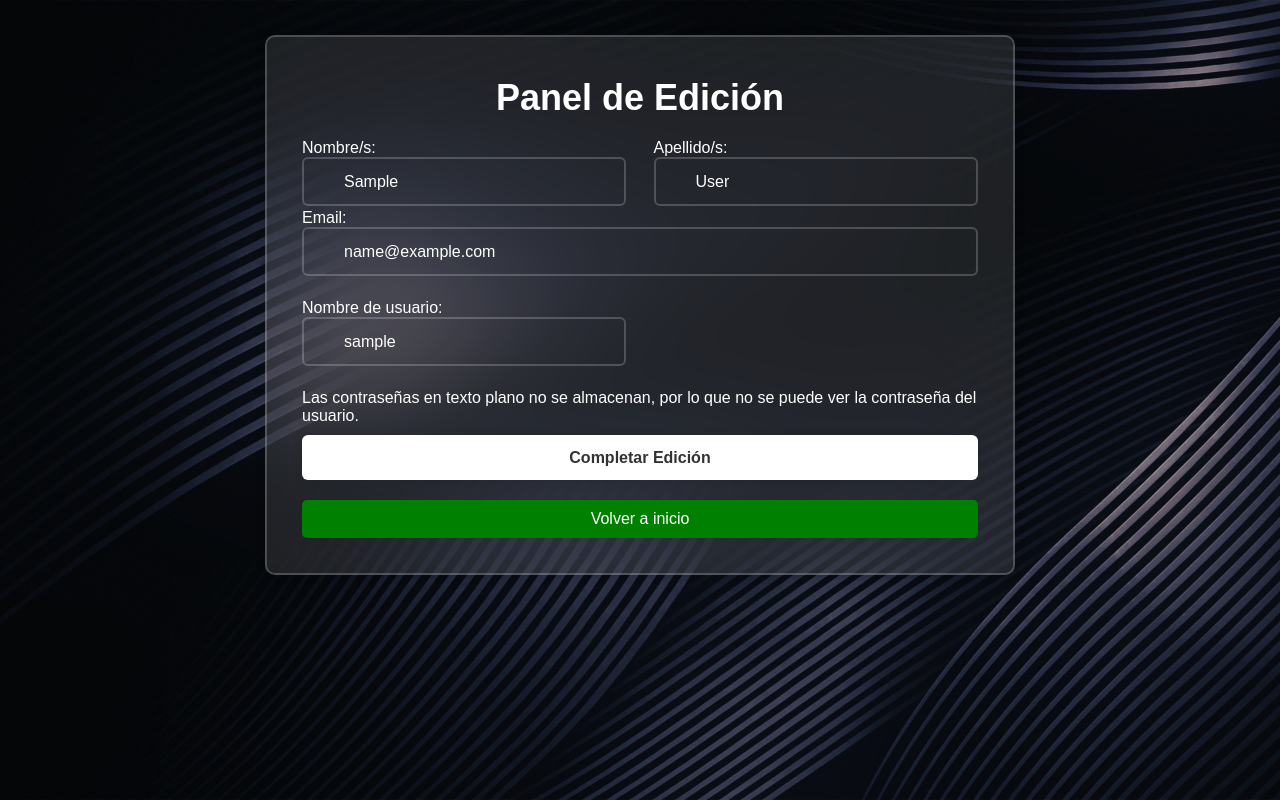
After one commit to FabrizioWall/Sistema_Inventario, a Django app: page /perfil/ in a window 1280 px wide. The commit adds this page. Run offline with Django 5.2, Linux system fonts and the light colour scheme; the visitor is signed in with stand-in values (Sample User, id 1); some libraries are stand-ins or nearby versions.

Commit message:
Version OK 5.0

```diff
--- a/Aplicacion_Inventario/forms.py
+++ b/Aplicacion_Inventario/forms.py
@@ -1,7 +1,21 @@
 from django import forms
 from .models import *
+
+from django.contrib.auth.forms import UserCreationForm, UserChangeForm
 from django.contrib.auth.models import User
-from django.contrib.auth.forms import UserCreationForm
+
+class AvatarForm(forms.Form):
+    imagen = forms.ImageField(required=True)
+
+class UserEditForm(UserChangeForm):
+    email = forms.EmailField(required=True)
+    first_name = forms.CharField(label="Nombre/s", max_length=100, required=True)
+    last_name = forms.CharField(label="Apellido/s", max_length=100, required=True)
+
+    class Meta:
+        model = User
+        fields = ['username', 'email', 'first_name', 'last_name']
+
 
 class RegistroForm(UserCreationForm):
     nombre = forms.CharField(required=True)
--- /dev/null
+++ b/Aplicacion_Inventario/templates/Aplicacion_Inventario/editar_perfil.html
@@ -0,0 +1,72 @@
+<!DOCTYPE html>
+<html lang="es">
+<head>
+    {% load static %}
+
+    <meta charset="UTF-8">
+    <meta name="viewport" content="width=device-width, initial-scale=1.0">
+    <title>SGI - Edición de Perfil</title>
+    <link rel="icon" type="img/x-con" href="{% static 'assets/img/pyd_logo.ico' %}"/>
+    <link href="https://cdn.jsdelivr.net/npm/simple-datatables@7.1.2/dist/style.min.css" rel="stylesheet" />
+    <link href="{% static 'css/register.css' %}" rel="stylesheet" />
+    <link rel="preconnect" href="https://fonts.googleapis.com">
+    <link rel="preconnect" href="https://fonts.gstatic.com" crossorigin>
+    <link href="https://fonts.googleapis.com/css2?family=Noto+Serif+Khojki:wght@400..700&display=swap" rel="stylesheet">
+    <script src="https://use.fontawesome.com/releases/v6.3.0/js/all.js" crossorigin="anonymous"></script>
+</head>
+
+<style>
+    body{
+        background: url('{% static "assets/img/fondo_registerv2.jpg" %}') no-repeat;
+        background-size: cover;
+        background-position: center;
+    }
+    .input-field-register a {
+        color: red; /* Cambia el color del enlace dentro de .input-field-register */
+    }
+</style>
+
+<body>
+    <div style="height: 540px" class="wrapper-register">
+        <form action="" method="post">
+            {% csrf_token %}
+            <h1>Panel de Edición</h1>
+
+            <div class="input-box-register">
+                <div class="input-field-register">
+                    {{ form.first_name.label_tag }}
+                    {{ form.first_name }}
+                </div>
+                <div class="input-field-register">
+                    {{ form.last_name.label_tag }}
+                    {{ form.last_name }}
+                </div>
+                <div class="input-field-register">
+                    {{ form.email.label_tag }}
+                    {{ form.email }}
+
+                </div>
+            </div>
+
+            <div class="input-box-register">
+                <div class="input-field-register">
+                    {{ form.username.label_tag }}
+                    {{ form.username }}
+                </div>
+            </div>
+
+            <div class="input-field-register">
+                {{ form.password.help_text|safe }}
+            </div>
+
+            <button style= "margin-top:10px" type="submit" class="btn"> Completar Edición </button>
+        </form>
+        <div style="text-align: center; margin-top: 20px;">
+            <a href="{% url 'index' %}" style="background-color: green;
+            color: white; border: none; padding: 10px 20px; cursor: pointer;
+            border-radius: 5px; text-decoration: none; margin-top: 7px; display: block;">
+                Volver a inicio
+            </a>
+        </div>
+    </div>
+</body>
--- a/Aplicacion_Inventario/templates/Aplicacion_Inventario/personas.html
+++ b/Aplicacion_Inventario/templates/Aplicacion_Inventario/personas.html
@@ -33,7 +33,9 @@
 
     <div style="margin-left: auto; margin-right: 30px;">
         <button class="boton-exportar">
-            <i class="fa-solid fa-file-export"></i> Exportar
+            <a href="{% url 'exportar_datos_csv' %}" style="text-decoration: none; color:black">
+                <i class="fa-solid fa-file-export"></i> Exportar
+            </a>
         </button>
         <button id="btn-abrir-modal" class="boton-exportar">
             <i class="fa-solid fa-plus"></i> Agregar Usuario
--- a/Aplicacion_Inventario/urls.py
+++ b/Aplicacion_Inventario/urls.py
@@ -5,7 +5,7 @@ from django.contrib.auth.views import LogoutView
 
 urlpatterns = [
 
-    # ------------------------------------ Página Prncipal ---------------------------------------------
+    # ------------------------------------ Página Prncipal --------------------------------------
     path('PYDHome/', index, name="index"),
 
     # ------------------------------------ Notebooks ---------------------------------------------
@@ -38,8 +38,16 @@ urlpatterns = [
     path('computadoras-update/<int:pk>/', ComputadoraUpdate.as_view(), name="computadora_update"),
     path('computadoras-delete/<int:pk>/', ComputadoraDelete.as_view(), name="computadora_delete"),
 
-    # ------------------------------------ Login, Logout, Registro ---------------------------------------------
+    # ----------------------------- Login, Logout, Registro -----------------------------
     path('', login_request, name='login_sistema'),
-    path('logout', LogoutView.as_view(template_name="Aplicacion_Inventario/logout.html"), name='logout_sistema'),
-    path('registro-usuario/', registro_request, name='registro_sistema')
+    path('logout/', LogoutView.as_view(template_name="Aplicacion_Inventario/logout.html"),
+            name='logout_sistema'),
+    path('registro-usuario/', registro_request, name='registro_sistema'),
+
+    # ---------------------- Exportar ------------------------
+    path('exportar/', exportar, name='exportar_datos_csv'),
+    # ---------------------- Edición Perfil, Cambio Clave ------------------------
+    path('perfil/', profile, name='edicion_perfil'),
+    path('<int:pk>/password/', CambiarClave.as_view(), name='cambiar_clave'),
+    path('agregar_avatar/', agregar_avatar, name='agregar_avatar')
 ]
--- a/Aplicacion_Inventario/views.py
+++ b/Aplicacion_Inventario/views.py
@@ -1,18 +1,40 @@
+from django.views.generic import UpdateView, DeleteView
 from django.shortcuts import render, redirect
 from django.urls import reverse_lazy
-from django.views.generic import UpdateView, DeleteView
+from django.http import HttpResponse
+
+from django.contrib.auth.decorators import login_required
+from django.contrib.auth.mixins import LoginRequiredMixin
+from django.contrib.auth.models import User
 from django.contrib.auth.forms import AuthenticationForm
-from django.contrib.auth import login, logout, authenticate
-from django.contrib.auth.models import User
+from django.contrib.auth.views import PasswordChangeView
+from django.contrib.auth import login, authenticate
 from django.contrib import messages
+
 from .models import *
 from .forms import *
 
+from datetime import datetime
+current_date = datetime.now().date()
+import csv
+
 # Create your views here.
-# ------------------------------------ Página Principal ---------------------------------------------
-def index(request):
-    current_user = request.user
-    return render(request, 'Aplicacion_Inventario/index.html', {'current_user': current_user})
+# ------------------------------------ Experimental ---------------------------------------------
+# Exportar
+def exportar(request):
+    response = HttpResponse(content_type='text/csv')
+    response['Content-Disposition'] = 'attachment; filename="datos.csv"'
+
+    personas = Persona.objects.all()  # Obtén todas las personas (o puedes filtrar según tus necesidades)
+
+    writer = csv.writer(response)
+    writer.writerow(['Identificador', 'Nombre', 'Notebook', 'Campaña asignada'])  # Encabezados de columna
+
+    for persona in personas:
+        writer.writerow([persona.id, persona.nombre_persona + ' ' + persona.apellido_persona, persona.id_notebook, persona.id_campania])
+
+    return response
+
 
 # ------------------------------------ Login ---------------------------------------------
 def login_request(request):
@@ -26,6 +48,16 @@ def login_request(request):
             return redirect(reverse_lazy('login_sistema'))
         elif user is not None:
             login(request, user)
+
+            #______________Avatar
+            try:
+                avatar = Avatar.objects.get(user=request.user.id).imagen.url
+            except:
+                avatar = '/media/avatares/default.png'
+            finally:
+                request.session['avatar'] = avatar
+
+
             return redirect(reverse_lazy('index'))
         else:
             messages.error(request, "Contraseña incorrecta.")
@@ -35,6 +67,7 @@ def login_request(request):
         miFormLogin = AuthenticationForm()
 
     return render(request, 'Aplicacion_Inventario/login.html', {'form': miFormLogin})
+
 
 # ------------------------------------ Registro ---------------------------------------------
 def registro_request(request):
@@ -55,9 +88,87 @@ def registro_request(request):
     return render(request, 'Aplicacion_Inventario/registro.html', {'form': miFormRegistro})
 
 
+# ------------------------------------ Edición de perfil ---------------------------------------------
+@login_required
+def profile(request):
+    usuario = request.user
+    print("Valor de usuario:", usuario)
+
+    if request.method == 'POST':
+        print("Datos POST:", request.POST)
+
+        formEdit = UserEditForm(request.POST)
+
+
+        if formEdit.is_valid():
+            user = User.objects.get(username=usuario)
+
+            user.email = formEdit.cleaned_data.get('email')
+            user.first_name = formEdit.cleaned_data.get('first_name')
+            user.last_name = formEdit.cleaned_data.get('last_name')
+
+            formEdit.save()
+            messages.success(request, 'Tu perfil ha sido actualizado.')
+            return redirect(reverse_lazy('edicion_perfil'))
+    else:
+        formEdit = UserEditForm(instance=usuario)
+
+    return render(request, 'Aplicacion_Inventario/editar_perfil.html', {'form': formEdit})
+
+
+# ------------------------------------ Cambio de clave ---------------------------------------------
+class CambiarClave(LoginRequiredMixin, PasswordChangeView):
+    template_name = 'Aplicacion_Inventario/cambio_clave.html'
+    success_url = reverse_lazy('index')
+
+
+# ------------------------------------ Agregar Avatar ---------------------------------------------
+@login_required
+def agregar_avatar(request):
+    if request.method == 'POST':
+        formAvatar = AvatarForm(request.POST)
+
+        if formAvatar.is_valid():
+            user = User.objects.get(username=request.user)
+            #___Borrar avatares viejos
+            avatarViejo = Avatar.objects.filter(user=request.user)
+            if len(avatarViejo) > 0:
+                for i in range(len(avatarViejo)):
+                    avatarViejo[i].delete()
+            #-------------------------------------------------------
+            avatar = Avatar(user=request.user,
+                            imagen= formAvatar.cleaned_data['imagen'])
+            avatar.save()
+            imagen = Avatar.objects.get(user=request.user.id).imagen.url
+            request.session['avatar'] = imagen
+            print(f"{imagen}")
+            return redirect(reverse_lazy('index'))
+    else:
+        formAvatar = AvatarForm()
+
+    return render(request, 'Aplicacion_Inventario/agregar_avatar.html', {'form': formAvatar})
+
+
+# ------------------------------------ Página Principal ---------------------------------------------
+@login_required
+def index(request):
+    contexto = {
+        'current_user': request.user,
+        'conteo_personas': Persona.objects.count(),
+        'conteo_notebooks': Notebook.objects.count(),
+        'conteo_computadoras': Computadora.objects.count(),
+        'conteo_marcas_perifericos': (Mouse.objects.count()) + (Headset.objects.count()),
+        'conteo_campanias': Campania.objects.count(),
+        'current_date': current_date
+    }
+
+    return render(request, 'Aplicacion_Inventario/index.html', contexto)
+
+
 # ------------------------------------ Notebooks ---------------------------------------------
 
 #CRUD: 'Crear' y 'Buscar (read) están definidas en esta función!
+@login_required
 def notebooks(request):
     # -------------------------- Create --------------------------------
     if request.method == 'POST':
@@ -77,16 +188,18 @@ def notebooks(request):
         contexto = {
                     'notebooks': notebook,
                     'miFormularioNotebook': miFormularioNotebook,
-                    'current_user': request.user}
+                    'current_user': request.user,
+                    'current_date': current_date}
     else:
         contexto = {
                     'notebooks': Notebook.objects.all().order_by('id'),
                     'miFormularioNotebook': miFormularioNotebook,
-                    'current_user': request.user}
+                    'current_user': request.user,
+                    'current_date': current_date}
 
     return render(request, 'Aplicacion_Inventario/notebooks.html', contexto)
 
-class NotebookUpdate(UpdateView): #CRUD: Update
+class NotebookUpdate(LoginRequiredMixin, UpdateView): #CRUD: Update
     model = Notebook
     fields = ['nombre_notebook', 'nombre_notebook', 'marca_notebook', 'numero_serie_notebook',
                   'modelo_notebook', 'estado_notebook']
@@ -97,7 +210,7 @@ class NotebookUpdate(UpdateView): #CRUD: Update
         context['current_user'] = self.request.user
         return context
 
-class NotebookDelete(DeleteView): #CRUD: Delete
+class NotebookDelete(LoginRequiredMixin, DeleteView): #CRUD: Delete
     model = Notebook
     success_url = reverse_lazy('notebooks')
 
@@ -110,6 +223,7 @@ class NotebookDelete(DeleteView): #CRUD: Delete
 # ------------------------------------ Campañas ---------------------------------------------
 
 #CRUD: 'Crear' y 'Buscar (read) están definidas en esta función!
+@login_required
 def campanias(request):
     # -------------------------- Create --------------------------------
     if request.method == 'POST':
@@ -129,17 +243,19 @@ def campanias(request):
         contexto = {
                     'campanias': campania,
                     'miFormularioCampania': miFormularioCampania,
-                    'current_user': request.user}
+                    'current_user': request.user,
+                    'current_date': current_date}
     else:
         contexto = {
                     'campanias': Campania.objects.all().order_by('id'),
                     'miFormularioCampania': miFormularioCampania,
-                    'current_user': request.user}
+                    'current_user': request.user,
+                    'current_date': current_date}
 
 
     return render(request, 'Aplicacion_Inventario/campanias.html', contexto)
 
-class CampaniaUpdate(UpdateView): #CRUD: Update
+class CampaniaUpdate(LoginRequiredMixin, UpdateView): #CRUD: Update
     model = Campania
     fields = ['nombre_campania', 'descripcion_campania']
     success_url = reverse_lazy('campanias')
@@ -149,7 +265,7 @@ class CampaniaUpdate(UpdateView): #CRUD: Update
         context['current_user'] = self.request.user
         return context
 
-class CampaniaDelete(DeleteView): #CRUD: Delete
+class CampaniaDelete(LoginRequiredMixin, DeleteView): #CRUD: Delete
     model = Campania
     success_url = reverse_lazy('campanias')
 
@@ -162,6 +278,7 @@ class CampaniaDelete(DeleteView): #CRUD: Delete
 # ------------------------------------ PC's ---------------------------------------------
 
 #CRUD: 'Crear' y 'Buscar (read) están definidas en esta función!
+@login_required
 def computadoras_escritorio(request):
     # -------------------------- Create --------------------------------
     if request.method == 'POST':
@@ -181,17 +298,19 @@ def computadoras_escritorio(request):
         contexto = {
                     'computadoras': computadora,
                     'miFormularioComputadora': miFormularioComputadora,
-                    'current_user': request.user}
+                    'current_user': request.user,
+                    'current_date': current_date}
     else:
         contexto = {
                     'computadoras': Computadora.objects.all().order_by('id'),
                     'miFormularioComputadora': miFormularioComputadora,
-                    'current_user': request.user}
+                    'current_user': request.user,
+                    'current_date': current_date}
 
 
     return render(request, 'Aplicacion_Inventario/computadoras_escritorio.html', contexto)
 
-class ComputadoraUpdate(UpdateView): #CRUD: Update
+class ComputadoraUpdate(LoginRequiredMixin, UpdateView): #CRUD: Update
     model = Computadora
     fields = ['nombre_computadora', 'version_windows', 'estado_computadora_escritorio']
     success_url = reverse_lazy('computadoras')
@@ -201,7 +320,7 @@ class ComputadoraUpdate(UpdateView): #CRUD: Update
         context['current_user'] = self.request.user
         return context
 
-class ComputadoraDelete(DeleteView): #CRUD: Delete
+class ComputadoraDelete(LoginRequiredMixin, DeleteView): #CRUD: Delete
     model = Computadora
     success_url = reverse_lazy('computadoras')
 
@@ -213,6 +332,7 @@ class ComputadoraDelete(DeleteView): #CRUD: Delete
 # ------------------------------------ Perifericos ---------------------------------------------
 
 #CRUD: 'Crear' y 'Buscar (read) están definidas en esta función!
+@login_required
 def perifericos(request):
     # -------------------------- Create: MOUSE --------------------------------
     if request.method == 'POST':
@@ -255,13 +375,14 @@ def perifericos(request):
         'miFormularioMouse': miFormularioMouse,
         'headsets': headsets,
         'miFormularioHeadset': miFormularioHeadset,
-        'current_user': request.user
+        'current_user': request.user,
+        'current_date': current_date
     }
 
     return render(request, 'Aplicacion_Inventario/perifericos.html', contexto)
 
 # ----- Mouse ---------------------------------------------
-class MouseUpdate(UpdateView): #CRUD: Update
+class MouseUpdate(LoginRequiredMixin, UpdateView): #CRUD: Update
     model = Mouse
     fields = ['marca_mouse']
     success_url = reverse_lazy('perifericos')
@@ -271,7 +392,7 @@ class MouseUpdate(UpdateView): #CRUD: Update
         context['current_user'] = self.request.user
         return context
 
-class MouseDelete(DeleteView): #CRUD: Delete
+class MouseDelete(LoginRequiredMixin, DeleteView): #CRUD: Delete
     model = Mouse
     success_url = reverse_lazy('perifericos')
 
@@ -281,7 +402,7 @@ class MouseDelete(DeleteView): #CRUD: Delete
         return context
 
 # ----- Headset ---------------------------------------------
-class HeadsetUpdate(UpdateView): #CRUD: Update
+class HeadsetUpdate(LoginRequiredMixin, UpdateView): #CRUD: Update
     model = Headset
     fields = ['marca_headset']
     success_url = reverse_lazy('perifericos')
@@ -291,7 +412,7 @@ class HeadsetUpdate(UpdateView): #CRUD: Update
         context['current_user'] = self.request.user
         return context
 
-class HeadsetDelete(DeleteView): #CRUD: Delete
+class HeadsetDelete(LoginRequiredMixin, DeleteView): #CRUD: Delete
     model = Headset
     success_url = reverse_lazy('perifericos')
 
@@ -304,6 +425,7 @@ class HeadsetDelete(DeleteView): #CRUD: Delete
 # ------------------------------------ Personas ---------------------------------------------
 
 #CRUD: 'Crear' y 'Buscar (read) están definidas en esta función!
+@login_required
 def personas(request):
     # -------------------------- Create --------------------------------
     if request.method == 'POST':
@@ -329,12 +451,13 @@ def personas(request):
         'mouses': Mouse.objects.all(),
         'computadoras': Computadora.objects.all(),
         'miFormularioPersona': miFormularioPersona,
-        'current_user': request.user
+        'current_user': request.user,
+        'current_date': current_date
     }
 
     return render(request, 'Aplicacion_Inventario/personas.html', contexto)
 
-class PersonaUpdate(UpdateView): #CRUD: Update
+class PersonaUpdate(LoginRequiredMixin, UpdateView): #CRUD: Update
     model = Persona
     fields = ['nombre_persona', 'apellido_persona', 'cuit_persona', 'email_persona',
                 'id_notebook', 'id_computadora_escritorio',
@@ -346,7 +469,7 @@ class PersonaUpdate(UpdateView): #CRUD: Update
         context['current_user'] = self.request.user
         return context
 
-class PersonaDelete(DeleteView): #CRUD: Delete
+class PersonaDelete(LoginRequiredMixin, DeleteView): #CRUD: Delete
     model = Persona
     success_url = reverse_lazy('personas')
 
--- a/Sistema_Inventario/urls.py
+++ b/Sistema_Inventario/urls.py
@@ -16,8 +16,13 @@ Including another URLconf
 """
 from django.contrib import admin
 from django.urls import path, include
+from django.conf.urls.static import static
+
+from . import settings
 
 urlpatterns = [
     path('admin/', admin.site.urls),
     path('', include("Aplicacion_Inventario.urls"))
 ]
+
+urlpatterns += static(settings.MEDIA_URL, document_root=settings.MEDIA_ROOT)
```
Also changed, not shown: Aplicacion_Inventario/models.py (+7 -7 lines), Aplicacion_Inventario/templates/Aplicacion_Inventario/agregar_avatar.html (added, +47 -0 lines), Aplicacion_Inventario/templates/Aplicacion_Inventario/cambio_clave.html (added, +58 -0 lines), Aplicacion_Inventario/templates/Aplicacion_Inventario/index.html (+63 -2 lines), Sistema_Inventario/settings.py (+7 -1 lines), 1 other file.
